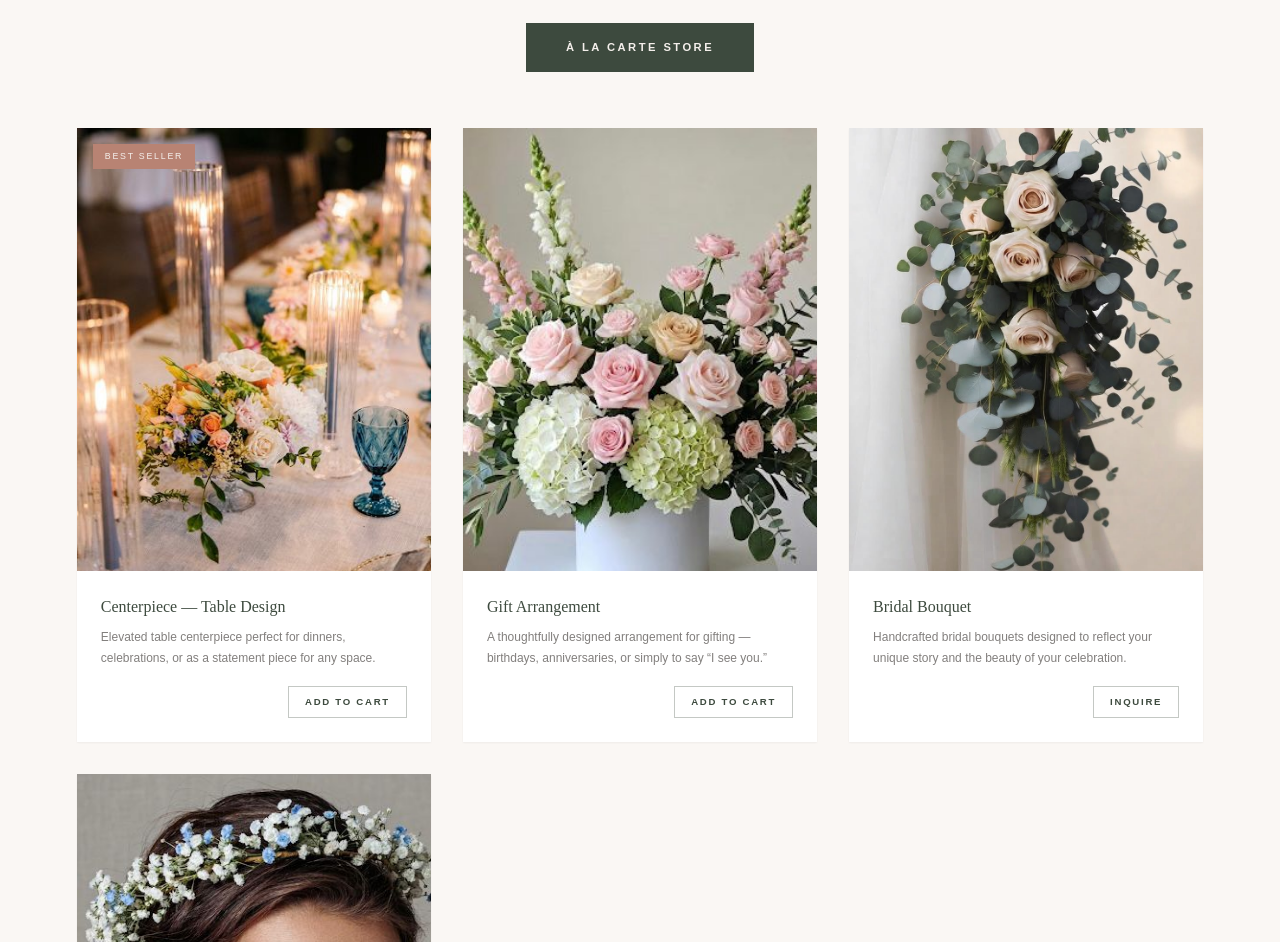
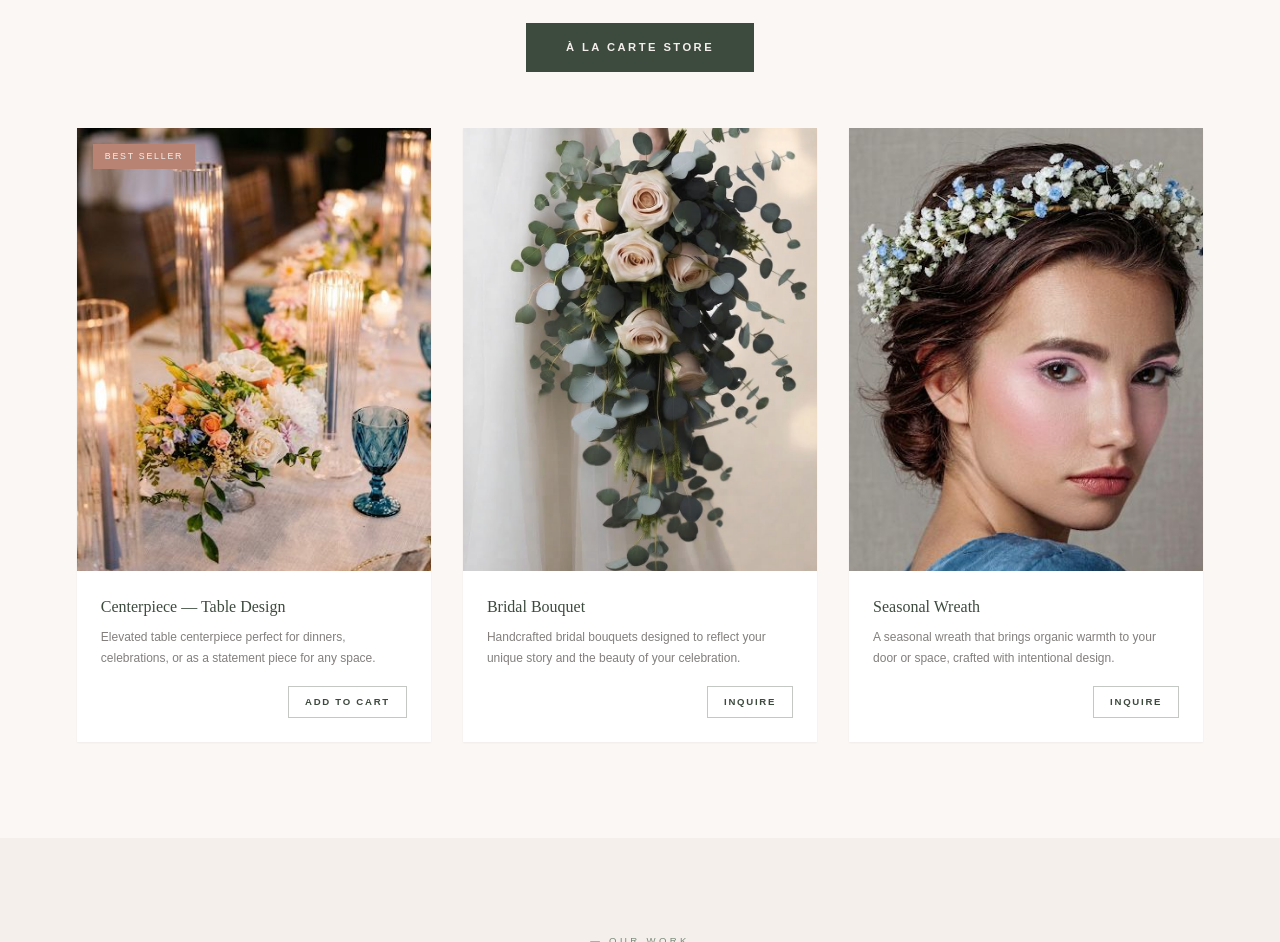
Before and after one commit to Omnix-Solution-Inc/wildflower, a Next.js app: page / in a window 1280 px wide. Shown: the part 4880-5822 px from the top of the page. Built offline with nearby package versions, Linux system fonts and the light colour scheme.

Commit message:
Quitar producto 'Arreglo de Regalo' (rosas+hortensias en jarrón blanco) de Tienda

```diff
--- a/src/components/landing/Shop.tsx
+++ b/src/components/landing/Shop.tsx
@@ -12,14 +12,6 @@ const products = [
     desc: {
       en: 'Elevated table centerpiece perfect for dinners, celebrations, or as a statement piece for any space.',
       es: 'Centro de mesa elevado, perfecto para cenas, celebraciones o como pieza principal de cualquier espacio.',
-    },
-  },
-  {
-    img: '/gallery/02_garden_white_vase.jpg',
-    name: { en: 'Gift Arrangement', es: 'Arreglo de Regalo' },
-    desc: {
-      en: 'A thoughtfully designed arrangement for gifting — birthdays, anniversaries, or simply to say “I see you.”',
-      es: 'Un arreglo diseñado para regalar — cumpleaños, aniversarios o simplemente para decir “te veo”.',
     },
   },
   {
```
Also changed, not shown: public/gallery/02_garden_white_vase.jpg (deleted).
